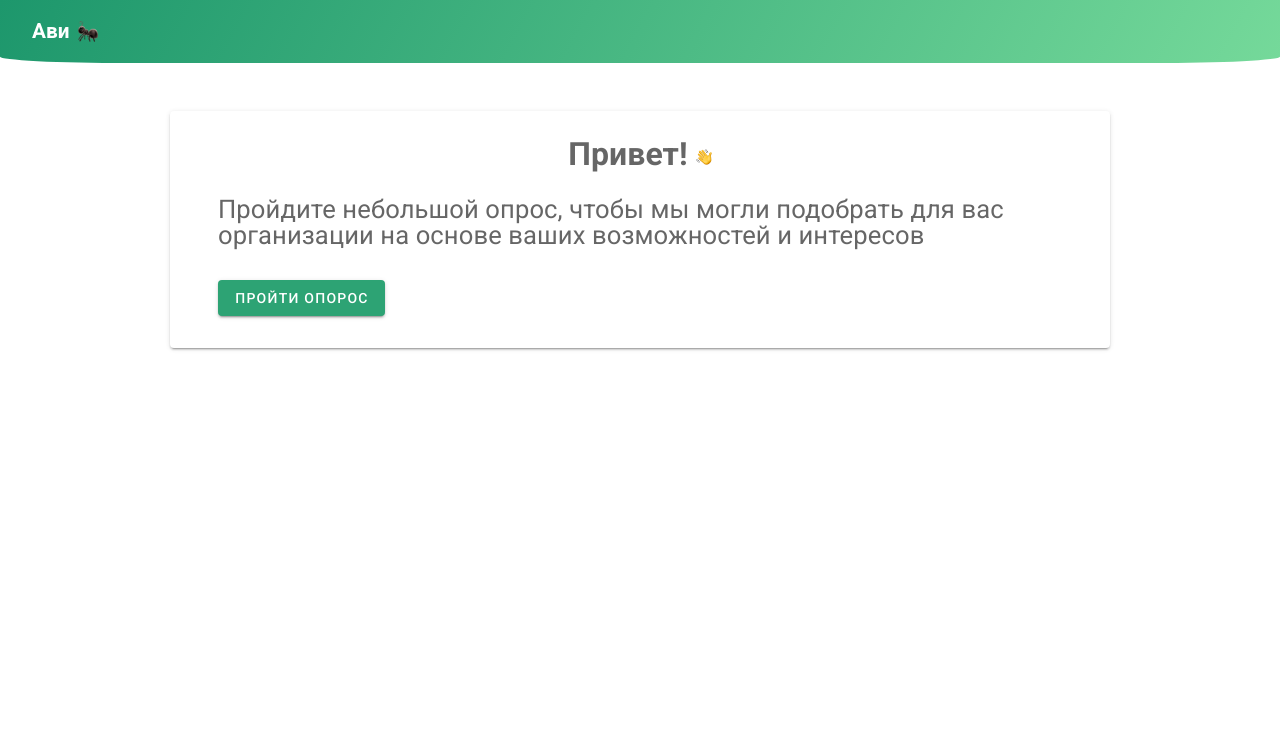
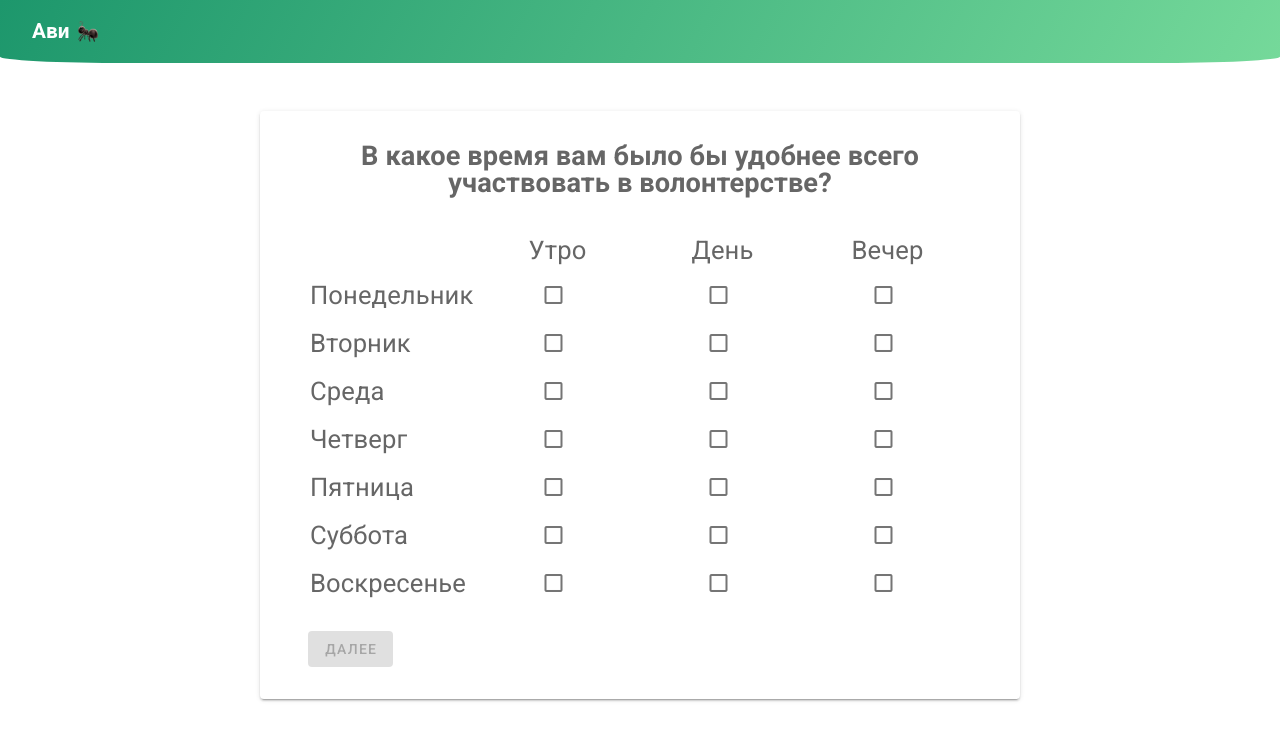
Before and after one commit to kabarchonok/kazan-cp, a Vue app: page /funds in a window 1280 px wide. Both pictures are taken after a click on the button "ПРОЙТИ ОПОРОС". Shown: the top 740 px of the page. Built offline with nearby package versions, Linux system fonts and the light colour scheme; what vuefire would draw is missing.

Commit message:
Updated template

```diff
--- a/src/components/Greeter/GreeterHeader.vue
+++ b/src/components/Greeter/GreeterHeader.vue
@@ -9,7 +9,7 @@
                 Делаем мир лучше
             </div>
             <div class="greeter__action">
-                <v-btn depressed dark>Сделать доброе дело</v-btn>
+                <v-btn to="/auth" depressed dark>Сделать доброе дело</v-btn>
             </div>
         </div>
     </div>
--- a/src/components/Quiz/Quiz.vue
+++ b/src/components/Quiz/Quiz.vue
@@ -1,34 +1,66 @@
 <template>
     <v-card class="quiz">
-        <v-card-text>
-            <div v-if="!interests">
-                <p class="quiz__title">Привет! <img src="../../assets/waving-hand-sign.png" class="quiz__icon"></p>
-                <p class="quiz__content">Пройдите небольшой опрос, чтобы мы могли подобрать для вас организации на основе ваших возможностей и интересов</p>
-                <div class="quiz__action">
-                    <v-btn class="primary">Пройти опорос</v-btn>
-                </div>
+        <v-card-text v-if="step === 0">
+            <div class="quiz__title">Привет! <img src="../../assets/waving-hand-sign.png" class="quiz__icon"></div>
+            <div class="quiz__content">Пройдите небольшой опрос, чтобы мы могли подобрать для вас организации на
+                основе ваших возможностей и интересов
             </div>
-            <div v-else class="quiz__wrapper">
-                <div class="quiz__question">
-                    Lorem ipsum dolor sit amet, consectetur adipisicing elit. Delectus, vitae.
-                </div>
-                <div class="quiz__answers">
-                    <div class="quiz__answer">Поделиться одеждой</div>
-                    <div class="quiz__answer">Пожертвовать деньги</div>
-                    <div class="quiz__answer">Уборка территории</div>
-                    <div class="quiz__answer">Что-нибудь еще</div>
-                </div>
+            <div class="quiz__action">
+                <v-btn class="primary" @click="nextStep">Пройти опорос</v-btn>
+            </div>
+        </v-card-text>
+        <v-card-text v-else-if="step === 1">
+            <div class="quiz__question">
+                В какое время вам было бы удобнее всего участвовать в волонтерстве?
+            </div>
+            <div class="quiz__content">
+                <quiz-weekdays :weekdays.sync="weekdays"/>
+            </div>
+            <div class="quiz__action">
+                <v-btn :disabled="weekdays.length === 0" class="primary" @click="nextStep">Далее</v-btn>
+            </div>
+        </v-card-text>
+        <v-card-text v-else-if="step === 2">
+            <div class="quiz__question">
+                Выберите свой город
+            </div>
+            <div class="quiz__content">
+                <v-select
+                        :items="cities"
+                        v-model="city"
+                />
+            </div>
+            <div class="quiz__action">
+                <v-btn :disabled="!city" class="primary" @click="nextStep">Далее</v-btn>
             </div>
         </v-card-text>
     </v-card>
 </template>
 
 <script>
+    import QuizWeekdays from "./QuizWeekdays";
+
     export default {
         name: "Quiz",
+        components: {QuizWeekdays},
         data() {
             return {
-                interests: false
+                step: 0,
+
+                weekdays: [],
+                cities: [
+                    'Москва',
+                    'Санкт-Петербург',
+                    'Казань',
+                    'Екатеринбург',
+                    'Новосибирск',
+                ],
+                city: null
+            }
+        },
+        methods: {
+            nextStep() {
+                this.step++
             }
         }
     }
@@ -36,6 +68,8 @@
 
 <style scoped>
     .quiz {
+        width: 760px;
+        margin: auto;
         padding: 1rem 2rem;
     }
 
@@ -58,7 +92,11 @@
         height: 1rem;
     }
 
-    .quiz__answer {
-
+    .quiz__question {
+        font-size: 1.7rem;
+        line-height: 1.7rem;
+        font-weight: bold;
+        text-align: center;
+        margin-bottom: 2.5rem;
     }
 </style>
--- /dev/null
+++ b/src/components/Quiz/QuizWeekdays.vue
@@ -0,0 +1,90 @@
+<template>
+    <div class="weekdays">
+        <div class="weekdays__head">
+            <div></div>
+            <div> Утро</div>
+            <div> День</div>
+            <div> Вечер</div>
+        </div>
+        <div class="weekdays__body">
+            <div class="weekdays__row" v-for="day in weekdaysArray" :key="day.value">
+                <div>
+                    {{day.name}}
+                </div>
+                <div>
+                    <v-checkbox v-model="weekdaysMutable" :value="day.value + '-morning'"/>
+                </div>
+                <div>
+                    <v-checkbox v-model="weekdaysMutable" :value="day.value + '-day'"/>
+                </div>
+                <div>
+                    <v-checkbox v-model="weekdaysMutable" :value="day.value + '-evening'"/>
+                </div>
+            </div>
+        </div>
+    </div>
+</template>
+
+<script>
+    export default {
+        name: "QuizWeekdays",
+        props: {
+            weekdays: {
+                type: Array
+            }
+        },
+        data() {
+            return {
+                weekdaysArray: [
+                    {name: 'Понедельник', value: 'monday'},
+                    {name: 'Вторник', value: 'tuesday'},
+                    {name: 'Среда', value: 'wednesday'},
+                    {name: 'Четверг', value: 'thursday'},
+                    {name: 'Пятница', value: 'friday'},
+                    {name: 'Суббота', value: 'saturday'},
+                    {name: 'Воскресенье', value: 'sunday'},
+                ],
+                weekdaysMutable: this.weekdays
+            }
+        },
+        watch: {
+            weekdaysMutable() {
+                this.$emit('update:weekdays', this.weekdaysMutable)
+            }
+        }
+    }
+</script>
+
+<style scoped>
+    .weekdays {
+        width: 660px;
+        margin: auto;
+    }
+
+    .weekdays__head {
+        /*margin-bottom: 1rem;*/
+    }
+
+    .weekdays__row {
+        height: 3rem;
+    }
+
+    .weekdays__head,
+    .weekdays__row > div:first-child{
+        /*font-weight: bold;*/
+    }
+
+    .weekdays__head,
+    .weekdays__row {
+        display: grid;
+        grid-template-columns: 1fr 1fr 1fr 1fr;
+        align-items: baseline;
+    }
+
+    .weekdays__head > div:not(:first-child),
+    .weekdays__row > div:not(:first-child) {
+
+        display: flex;
+        justify-content: center;
+    }
+</style>
--- a/src/plugins/vuetify.js
+++ b/src/plugins/vuetify.js
@@ -12,7 +12,7 @@ export default new Vuetify({
       light: {
         primary: '#2da374',
         secondary: '#b0bec5',
-        accent: '#8c9eff',
+        accent: '#6ba37c',
         error: '#b71c1c',
       },
     },
--- a/src/views/Auth.vue
+++ b/src/views/Auth.vue
@@ -18,7 +18,7 @@
                 <v-tab-item value="signIn">
                     <v-form ref="form">
                         <div class="auth__oauth">
-                            <v-btn height="70" class="auth__button leader-id"> Войти через Leader ID</v-btn>
+                            <v-btn height="70" class="auth__button leader-id" :loading="LeaderIdLoading" @click="enter"> Войти через Leader ID</v-btn>
                             <div class="oauth__delimiter"></div>
                             <v-btn class="auth__button">
                                 <div class="auth__button-wrapper"><i class="icon google"></i> Войти через Google
@@ -64,7 +64,17 @@
         name: "Auth",
         data() {
             return {
-                tab: null
+                tab: null,
+                LeaderIdLoading: false,
+            }
+        },
+        methods: {
+            enter() {
+                this.LeaderIdLoading = true
+
+                setTimeout(() => {
+                    this.$router.push('/funds')
+                }, 2000)
             }
         }
     }
```
